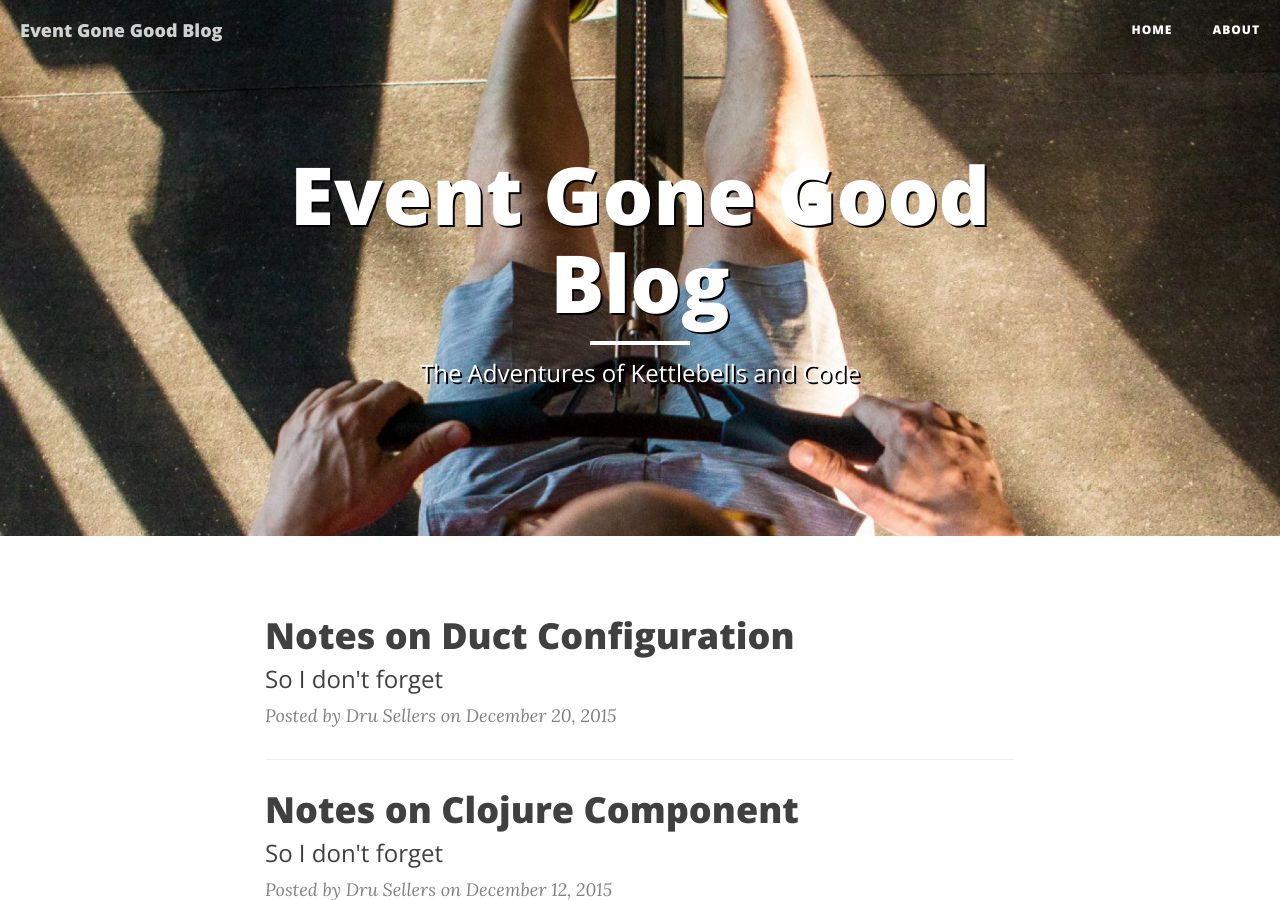
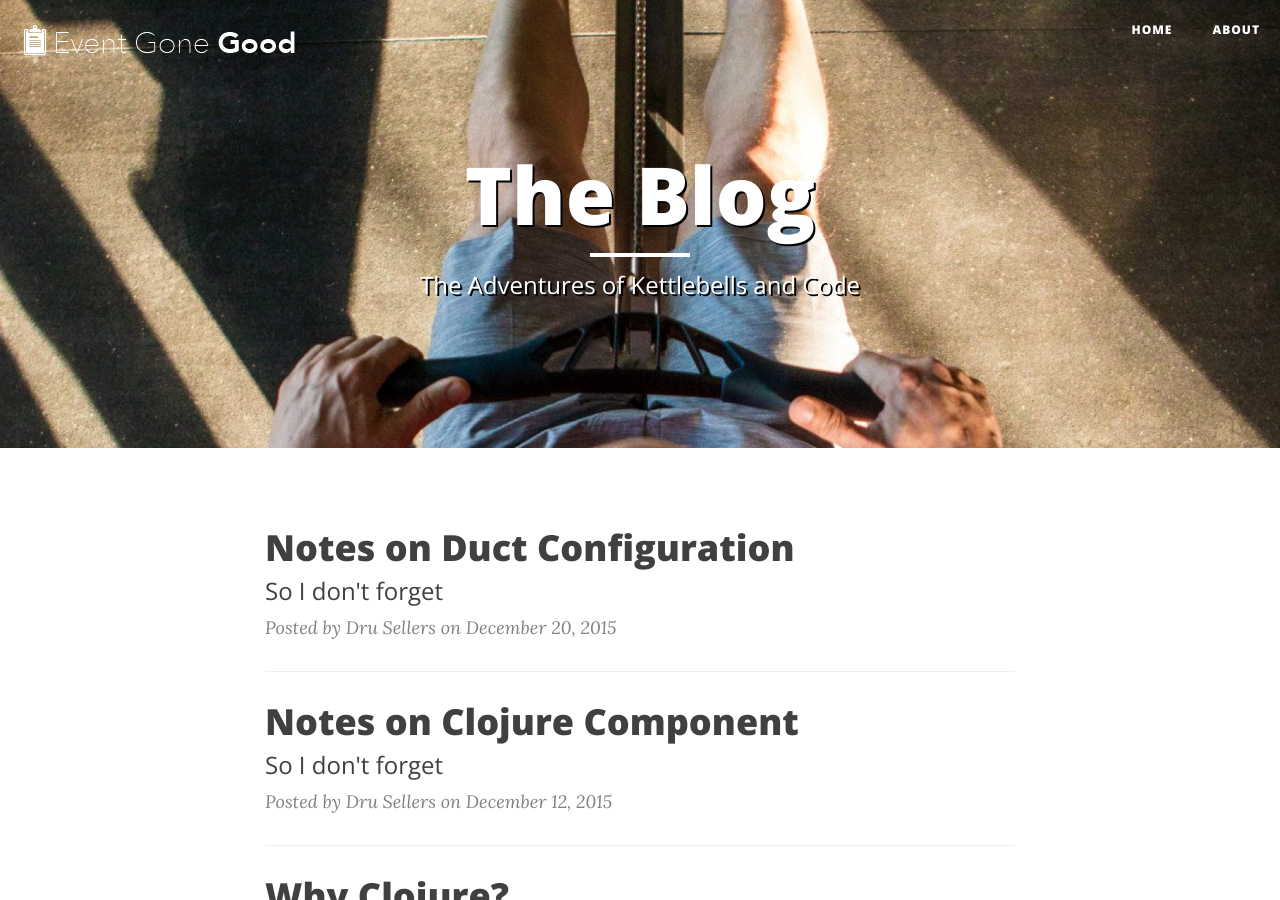
Before and after one commit to eventgonegood/eventgonegood.github.io, a Jekyll site: the page built from index.html, in a window 1280 px wide and 900 px high. Built offline with Jekyll 4.4.1, drawn with Linux system fonts in a browser that asks for light colours; nearby versions of some CDN libraries; the list of posts is cut into pages by our own code.

Commit message:
updating image assets

```diff
--- a/_config.yml
+++ b/_config.yml
@@ -3,9 +3,8 @@ title: Event Gone Good Blog
 header-img: img/home-bg.jpg
 email: dru@drusellers.com
 description: > # this means to ignore newlines until "baseurl:"
-  Write an awesome description for your new site here. You can edit this
-  line in _config.yml. It will appear in your document head meta (for
-  Google search results) and in your feed.xml site description.
+  The blog of the fine people at Event Gone Good. Loaded with topics on
+  technology, crossfit and the startup culture.
 baseurl: ""
 url: "http://eventgonegood.com"
 twitter_username: drusellers
--- a/_includes/head.html
+++ b/_includes/head.html
@@ -8,6 +8,8 @@
     <title>{% if page.title %}{{ page.title }} - {{ site.title }}{% else %}{{ site.title }}{% endif %}</title>
 
     <link rel="canonical" href="{{ page.url | replace:'index.html','' | prepend: site.baseurl | prepend: site.url }}">
+
+    <link rel="shortcut icon" href="/img/favicon.png" />
 
     <!-- Bootstrap Core CSS -->
     <link rel="stylesheet" href="{{ "/css/bootstrap.min.css" | prepend: site.baseurl }}">
--- a/_includes/nav.html
+++ b/_includes/nav.html
@@ -9,7 +9,9 @@
                 <span class="icon-bar"></span>
                 <span class="icon-bar"></span>
             </button>
-            <a class="navbar-brand" href="{{ site.baseurl }}/">{{ site.title }}</a>
+            <a class="navbar-brand" href="{{ site.baseurl }}/">
+             <img src="/img/logo.png" alt="{{ site.title }}" />
+            </a>
         </div>
 
         <!-- Collect the nav links, forms, and other content for toggling -->
--- a/_layouts/page.html
+++ b/_layouts/page.html
@@ -8,7 +8,7 @@ layout: default
         <div class="row">
             <div class="col-lg-8 col-lg-offset-2 col-md-10 col-md-offset-1">
                 <div class="site-heading">
-                    <h1>{% if page.title %}{{ page.title }}{% else %}{{ site.title }}{% endif %}</h1>
+                    <h1>{% if page.title %}{{ page.title }}{% else %}The Blog{% endif %}</h1>
                     <hr class="small">
                     <span class="subheading">{{ page.description }}</span>
                 </div>
```
Also changed, not shown: img/favicon.png (added), img/logo.png (added).
